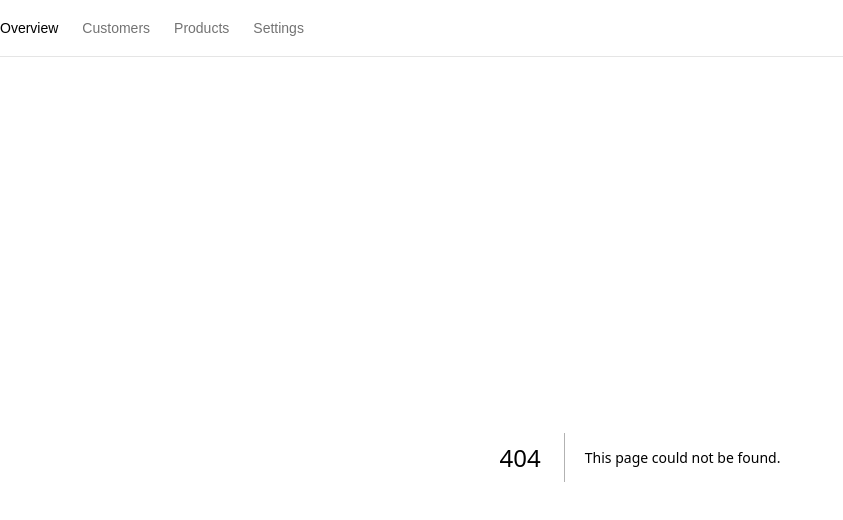
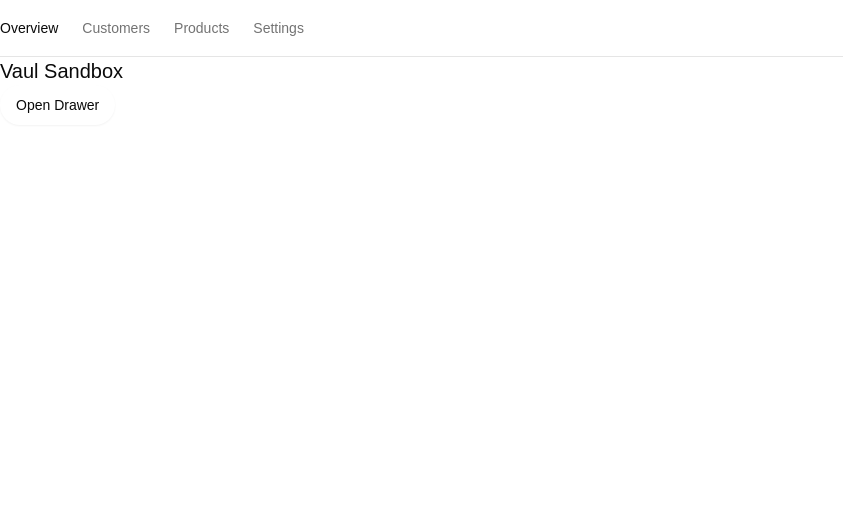
Before and after one commit to tayutaedomo/nextjs-amplify-sandbox, a Next.js app: page /vaul in a window 1280 px wide. Before the commit this address had no page. Shown: the top 520 px of the page, without its empty margins (0-843 px from the left). Built offline with nearby package versions, Linux system fonts and the light colour scheme.

Commit message:
Add vaul page

```diff
--- /dev/null
+++ b/src/app/vaul/page.tsx
@@ -0,0 +1,30 @@
+"use client"
+
+import { Drawer } from "vaul"
+
+import { Button } from "@/registry/new-york/ui/button"
+
+export default function VaulPage() {
+  return (
+    <div>
+      <h1 className="text-xl">Vaul Sandbox</h1>
+
+      <Drawer.Root>
+        <Drawer.Trigger className="relative flex h-10 shrink-0 items-center justify-center gap-2 overflow-hidden rounded-full bg-white px-4 text-sm font-medium shadow-sm transition-all hover:bg-[#FAFAFA] dark:bg-[#161615] dark:text-white dark:hover:bg-[#1A1A19]">
+          Open Drawer
+        </Drawer.Trigger>
+        <Drawer.Portal>
+          <Drawer.Overlay className="fixed inset-0 bg-black/40" />
+          <Drawer.Content className="fixed inset-x-0 bottom-0 h-fit bg-gray-100 outline-none">
+            <div className="bg-white p-4">
+              <h2>Drawer Content</h2>
+              <Drawer.Close>
+                <Button>Close Drawer</Button>
+              </Drawer.Close>
+            </div>
+          </Drawer.Content>
+        </Drawer.Portal>
+      </Drawer.Root>
+    </div>
+  )
+}
```
